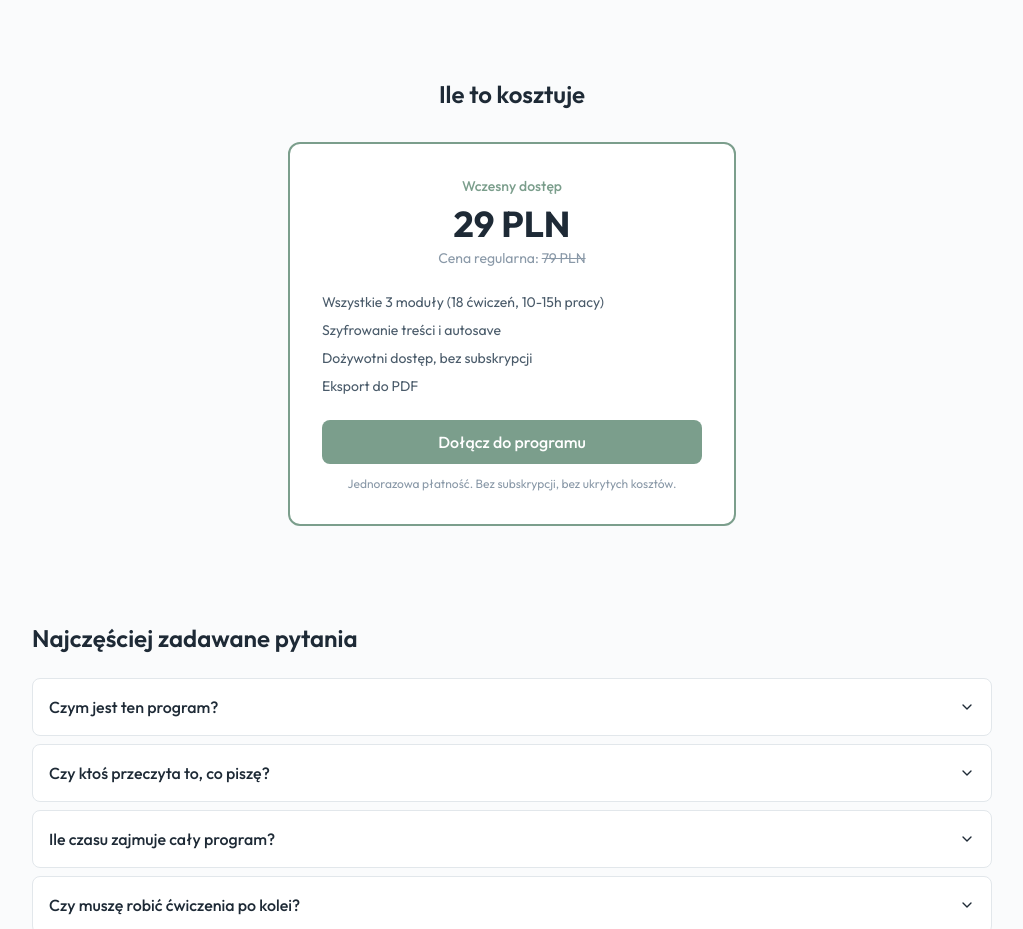
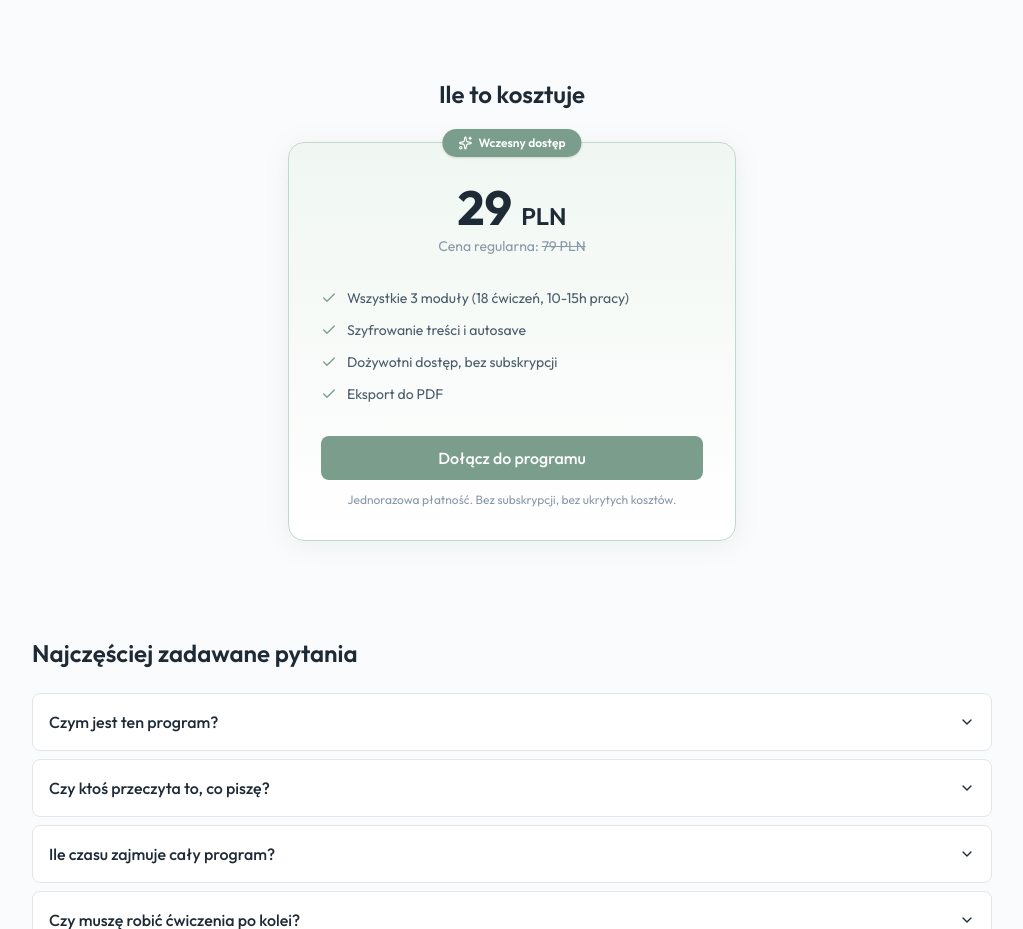
Before and after one commit to kamiligor/meaning, a Next.js app: page /program in a window 1280 px wide. Shown: the part 2640-3569 px from the top of the page, without its empty margins (128-1151 px from the left). Built offline with nearby package versions, Linux system fonts and the light colour scheme; no server answers.

Commit message:
Update style box

```diff
--- a/src/app/program/page.tsx
+++ b/src/app/program/page.tsx
@@ -6,7 +6,7 @@ import {
   AccordionItem,
   AccordionTrigger,
 } from "@/components/ui/accordion";
-import { Shield, Lock, Clock, BookOpen } from "lucide-react";
+import { Shield, Lock, Clock, BookOpen, Check, Sparkles } from "lucide-react";
 import { ProgramHeader } from "@/components/program/program-header";
 
 export default function ProgramLandingPage() {
@@ -264,20 +264,36 @@ export default function ProgramLandingPage() {
           Ile to kosztuje
         </h2>
         <div className="max-w-md mx-auto">
-          <div className="bg-white border-2 border-[#7B9E8C] rounded-xl p-8 text-center">
-            <p className="text-sm text-[#7B9E8C] font-medium mb-2">Wczesny dostęp</p>
-            <p className="text-4xl font-bold text-[#1E2A36] mb-1">
-              29 PLN
+          <div className="relative bg-gradient-to-b from-[#f0f7f2] to-white border border-[#c5d8cc] rounded-2xl p-8 pt-10 text-center shadow-[0_4px_24px_rgba(123,158,140,0.12)]">
+            {/* Badge */}
+            <div className="absolute -top-3.5 left-1/2 -translate-x-1/2">
+              <span className="inline-flex items-center gap-1.5 bg-[#7B9E8C] text-white text-xs font-semibold px-4 py-1.5 rounded-full shadow-sm">
+                <Sparkles className="h-3.5 w-3.5" />
+                Wczesny dostęp
+              </span>
+            </div>
+
+            <p className="text-5xl font-bold text-[#1E2A36] mb-1">
+              29 <span className="text-2xl font-semibold">PLN</span>
             </p>
-            <p className="text-sm text-[#8A99A8] mb-6">
+            <p className="text-sm text-[#8A99A8] mb-8">
               Cena regularna: <span className="line-through">79 PLN</span>
             </p>
-            <ul className="space-y-2 text-sm text-[#4A5B6A] mb-6 text-left">
-              <li>Wszystkie 3 moduły (18 ćwiczeń, 10-15h pracy)</li>
-              <li>Szyfrowanie treści i autosave</li>
-              <li>Dożywotni dostęp, bez subskrypcji</li>
-              <li>Eksport do PDF</li>
+
+            <ul className="space-y-3 text-sm text-[#4A5B6A] mb-8 text-left">
+              {[
+                "Wszystkie 3 moduły (18 ćwiczeń, 10-15h pracy)",
+                "Szyfrowanie treści i autosave",
+                "Dożywotni dostęp, bez subskrypcji",
+                "Eksport do PDF",
+              ].map((item) => (
+                <li key={item} className="flex items-start gap-2.5">
+                  <Check className="h-4 w-4 text-[#7B9E8C] shrink-0 mt-0.5" />
+                  <span>{item}</span>
+                </li>
+              ))}
             </ul>
+
             <Link href="/program/onboarding">
               <Button className="w-full text-base" size="lg">
                 Dołącz do programu
```
Also changed, not shown: .playwright-mcp/page-2026-03-15T17-03-14-701Z.png (added), .playwright-mcp/page-2026-03-15T17-04-08-037Z.png (added).
